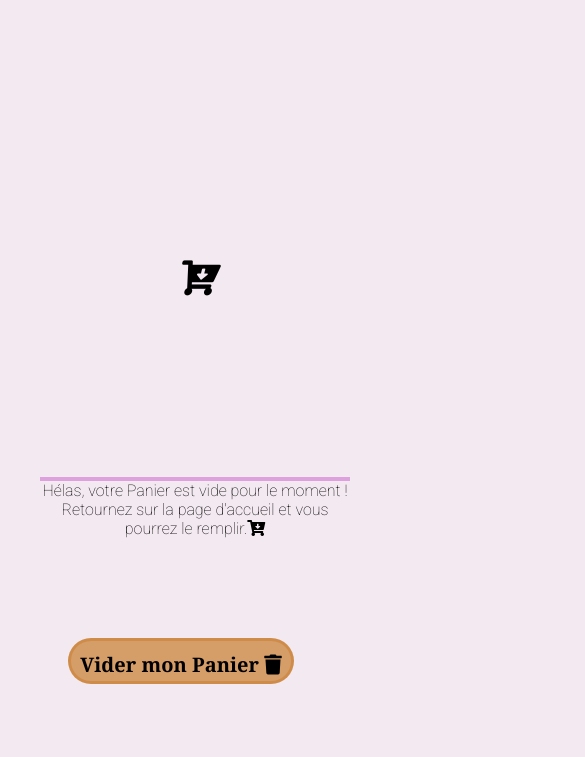
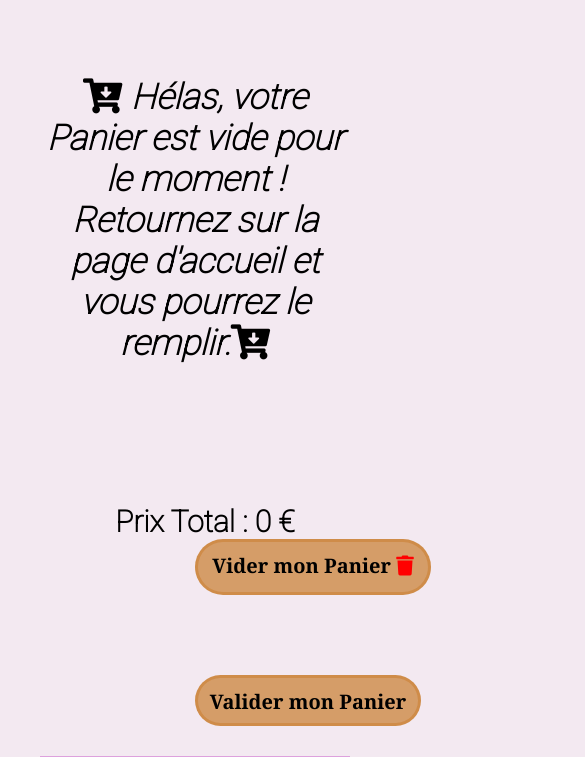
Before and after one commit to kdkadyson/orinoco, a website: page pagesHTML/panier.html in a window 390 px wide. Shown: the part 699-1456 px from the top of the page, 585 px wide, since content can reach past the window. Drawn offline with Linux system fonts and the light colour scheme.

Commit message:
sass / responsive

```diff
--- a/js/panier.js
+++ b/js/panier.js
@@ -8,10 +8,9 @@ const voirPanier = document.getElementById("containerPanier")
     if(localStorageIn === null || localStorageIn == 0){
         const panierVide =
         `<div>
-            <p>
-                <i id="panierVide" class="fas fa-cart-arrow-down panier-vide"></i> Hélas, votre Panier est vide pour le moment ! </br/>
-                Retournez sur la page d'accueil et vous pourrez le remplir.<i class="fas fa-cart-arrow-down">
-                </i>
+            <p id="panierVide" class="panier-vide">
+                <i class="fas fa-cart-arrow-down"></i> Hélas, votre Panier est vide pour le moment ! </br/>
+                Retournez sur la page d'accueil et vous pourrez le remplir.<i class="fas fa-cart-arrow-down"></i>
             </p>
         </div>`;
         voirPanier.innerHTML = panierVide;
@@ -29,7 +28,7 @@ const voirPanier = document.getElementById("containerPanier")
                                 <div class="teddy-quantity"> Quantité : ${localStorageIn[j].quantity}</div>
                                 <div class="teddy-total"> Total : ${localStorageIn[j].quantity * localStorageIn[j].price} €</div>
                                 <input type="button"value="Supprimer"
-                                id="supprimerItem"/></input>
+                                id="supprimerItem" class="supprimer-item"/></input>
                             </div>
                         </div>
                     </div>
@@ -53,7 +52,7 @@ const voirPanier = document.getElementById("containerPanier")
 }
 //VIDER PANIER (méthode insert adjacent html pr ne pas réécrire le contenu de ma div)
 const toutVider = `<a class="bouton_vider"> Vider mon Panier <i class="fas fa-trash"></i></a>`;
-voirPanier.insertAdjacentHTML("beforeend", toutVider);
+voirPanier.insertAdjacentHTML("afterend", toutVider);
 //SÉLECTIONER BTN VIDER PANIER
 const btnSupprimerPanier = document.querySelector(".bouton_vider");
 //SUPPRESION KEY PRODUIT DU LS
@@ -118,7 +117,7 @@ const voirForm = () =>{
             <label for="email">E-mail :</label><span id="emailManquant"></span><br/>
             <input type="email" id="email" name="email" required placeholder="ex:  oribear@gmail.fr"/>
         </div>
-        <input type="submit" value="Commander" " id="formSend" class="form_send"/>
+        <input type="submit" value="Commander" " id="formSend" class="form-send"/>
         <a href="#" class="form-close">&times;
         </a>
     </fieldset>
@@ -173,8 +172,6 @@ sendForm.addEventListener("click", (event) =>{
     function nomControle(){
         const leNom = contact.nom;
         if(pattern(leNom)){
-            console.log("leNom");
-            console.log(leNom);
             inputManquantVide("nomManquant");
             return true;
         }else{
@@ -222,7 +219,7 @@ sendForm.addEventListener("click", (event) =>{
             inputManquantVide("emailManquant");
             return true;
         }else{
-            inputManquantVide("emailManquant");
+            inputManquant("emailManquant");
             alert("email (@) : Votre email n'est pas valide.");
             return false;
         };
@@ -260,25 +257,17 @@ fetch("http://localhost:3000/api/teddies/order",{
     promiseServer.then(async(response) =>{
         try {
             const contenuServer = await response.json();
-        console.log("contenuServer");
-        console.log(contenuServer);
+
             if(response.ok){
-            console.log(`reponse ok: ${response.ok}`);
-        //RÉCUPÉRARTION ID RESPONSE
-                console.log("Id commande");
-                console.log(contenuServer.orderId);
             //METTRE ID DS LS
                 localStorage.setItem("responseId", contenuServer.orderId);
             //AFFICHER ID
                 window.location = "confirm.html";
-
             }else{
-            console.log(`reponse server: ${response.status}`);
                 alert(`Problème avec server : erreur ${response.status}`)
             };
-    } catch (err) {
-        console.log("catch");
-        console.log(err);
+
+        }catch(err){
             alert(`Erreur du catch()${err}`);
         };
     });
--- a/js/produit.js
+++ b/js/produit.js
@@ -56,11 +56,12 @@ function voirArticle(teddyId){
 
             // OPTIONS QUANTITÉ
             const quantityOption =
-         ` <option value="1">1</option>
+          ` <option value="1">1</option>
             <option value="2">2</option>
             <option value="3">3</option>
             <option value="4">4</option>
             <option value="5">5</option>`;
+
             //METTRE QUANTITÉ DS HTML
             const quantityNumber =
             document.getElementById("teddyQuantity");
@@ -73,7 +74,6 @@ function voirArticle(teddyId){
                 event.preventDefault();//pr ne pas reactualiser la page qdon rappuie sue lz btn
             //choix du user color/qte ds var
             const choixQuantite = parseInt(quantityNumber.value);
-            console.log(choixQuantite);
 
             //RÉCUPERER VALEUR DE CHOIX
             let optionProduit = {//objet avec ses clés/valeur
@@ -83,8 +83,6 @@ function voirArticle(teddyId){
                 quantity : choixQuantite,
                 price : product.price / 100,
             };
-            console.log("optionProduit");
-            console.log(product.price);
 
             //RÉCUPÉRER PRODUIT SELECTIONNÉ/ VERIFIER si/ou CRÉER LS / ENVOYER AU LOCAL STORAGE
             let localStorageIn = JSON.parse(localStorage.getItem("produit"));
--- a/js/script.js
+++ b/js/script.js
@@ -18,11 +18,6 @@ fetch("http://localhost:3000/api/teddies")
                     </div>
                 </div>
             </div>`//$ pr mettre var ds html
-        document.getElementById("voirArticle").href += `?id=${teddy._id}`;//backtic au lieu de id + teddy._id
+        document.getElementById("voirArticle").href += `?id=${teddy._id}`;//backtick au lieu de id + teddy._id
     }
-
 });
-//SI ERREUR API
-/*.catch(function (err) {
-        alert("Désolé une erreur est survenue, ou la page démandée n'existe pas ! Veuillez réesayer")
-        });*/
--- a/sass/components/_buttons.scss
+++ b/sass/components/_buttons.scss
@@ -12,8 +12,7 @@
     color: $colour-white;
     border: 3px solid $colour-white;
     font-family: Georgia, 'Times New Roman', Times, serif;
-}
-.voir-article:hover{
+    &:hover{
     width: 150px;
     height: 50px;
     background-color: $colour-white;
@@ -21,6 +20,7 @@
     border: 1px solid $colour-white;
     border-radius: 20px 20px;
     font-size: 20px;
+    }
 }
             // BOUTON PAGE PRODUIT
 
@@ -37,19 +37,19 @@ button{
     font-size: 18px;
     border: 3px solid $colour-white;
     border-radius: 15px 15px;
-}
-button:hover{
+    &:hover{
     background-color: $colour-white;
     color: $colour-primary;
     width: 190px;
     height: 50px;
     @include font-weight;
     font-size: 20px;
+    }
 }
             //BOUTON PAGE PANIER
 
 // BOUTON Supprimer
-#supprimerItem{
+.supprimer-item{
     width: 80px;
     height: 30px;
     border-radius: 10px 10px;
@@ -64,9 +64,14 @@ button:hover{
     }
 }
 
-
 //BOUTON Vider Panier
 .bouton_vider{
+    @include responsive(tablet){
+        margin-left: 255px;
+    }
+    @include responsive(mobile){
+        margin-left: 155px;
+     }
     width: 220px;
     height: 30px;
     border: 3px solid $colour-primary;
@@ -74,9 +79,8 @@ button:hover{
     cursor: pointer;
     text-align: center;
     background-color: $colour-primary ;
-    color: $colour-black;
-    margin-top: 100px;
-    padding-top: 10px;
+    margin-right: -980px;
+    padding: 10px 5px;
     font-size: 20px;
     @include font-weight;
     font-family: Georgia, 'Times New Roman', Times, serif;
@@ -88,14 +92,19 @@ button:hover{
     border: 3px solid red;
     font-size: 22px;
     }
+    .fas{
+        color: red;
+    }
 }
-
-
 
 // BOUTON Valider Panier
 .bouton_panier{
+    @include responsive(tablet){
+        margin-left: 255px;
+        margin-top: 80px;
+    }
     @include responsive(mobile){
-        margin-right: 350px;
+       margin-left: 155px;
         margin-top: 80px;
     }
     display: flex;
@@ -111,6 +120,7 @@ button:hover{
     margin-bottom: 30px;
     margin-left: 380px;
     padding-top: 10px;
+    padding-bottom: 5px;
     font-size: 20px;
     @include font-weight;
     font-family: Georgia, 'Times New Roman', Times, serif;
@@ -124,14 +134,11 @@ button:hover{
     color: $colour-primary;
     }
 }
-.bouton_panier{
-    color: $colour-black;
-}
 
             //FORMULAIRE
 
 // BOUTON SEND
-#formSend{
+.form-send{
     width: 200px;
     height: 50px;
     border: 3px solid $colour-white;
@@ -146,15 +153,15 @@ button:hover{
     align-self: center;
     margin-top: 50px;
     margin-bottom: 40px;
-}
-#formSend:hover{
+    &:hover{
     width: 240px;
     height: 60px;
     background-color: $colour-white;
     font-size: 22px;
     @include font-weight(bolder);
     color: $colour-primary;
+    }
+    input:hover{
+    color:$colour-primary;
+    }
 }
-.form_send input:hover{
-    color:$colour-primary;
-}
--- a/sass/layout/_container.scss
+++ b/sass/layout/_container.scss
@@ -18,7 +18,7 @@
         height: 25rem;
         width: 100rem;
         @include responsive(tablet){
-            width: 48rem;
+            width: 43rem;
             height: 20rem;
             margin-right: 60px;
         }
@@ -401,21 +401,36 @@
     //////////// PAGE 3 PANIER
 
 main{
+    @include responsive(tablet){
+        @include flex(column, center)
+    }
+    @include responsive(mobile){
+        @include flex(column, center)
+    }
     @include border;
     .panier-vide{
-        height: 400px;//oter
+        @include responsive(tablet){
+            margin-left: -0px;
+        }
+        @include responsive(mobile){
+            margin-left: -0px;
+        }
+        text-align: center;
         @include font-weight(600);
         font-size: 35px;
         font-style: oblique;
-        display: flex;
-        justify-content: center;
-        align-items: center;
-        border-bottom: 4px solid $colour-secondary;//oter
+        margin-left: 100px;
         .fas{
             color: $colour-black;
         }
     }
     .container-panier{
+        @include responsive(tablet){
+            @include flex(column, center)
+        }
+        @include responsive(mobile){
+            @include flex(column, center)
+        }
         @include flex(row, space-evenly);
         flex-wrap: wrap;
     }
@@ -482,8 +497,11 @@ main{
             font-size: 30px;
             @include font-weight;
             text-align: center;
+            @include responsive(tablet){
+                margin-left: 20px;
+            }
             @include responsive(mobile){
-                margin-right: 330px;
+               margin-left: 20px;
             }
         }
 
@@ -507,6 +525,10 @@ main{
         }
     }
     .remerciement{
+        @include responsive(tablet){
+            margin-left: 50px;
+            margin-right: 30px;
+        }
         border-left: 3px solid $colour-primary;
         border-right: 3px solid $colour-primary;
         padding-left: 30px;
```
Also changed, not shown: js/confirmation.js (+0 -17 lines), js/ours.js (+0 -24 lines), pagesHTML/confirm.html (+1 -1 lines), pagesHTML/home.html (+1 -2 lines), pagesHTML/panier.html (+1 -38 lines), public/css/style.css, sass/layout/_header.scss (indentation only), 1 other file. Lines whose indentation alone changed are shown as unchanged.
